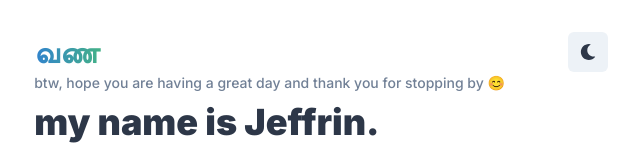
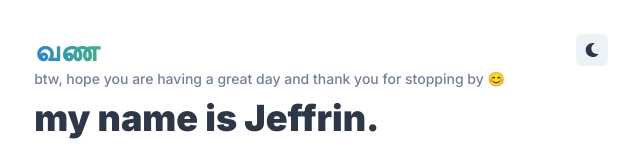
Before and after one commit to jjeffrin/my-portfolio, a React (Create React App) app: page / in a window 1280 px wide. Shown: the top 151 px of the page, without its empty margins (319-959 px from the left). Built offline with nearby package versions, Linux system fonts and the light colour scheme.

Commit message:
code cleanup and corrections

```diff
--- a/src/AppNew.tsx
+++ b/src/AppNew.tsx
@@ -1,6 +1,5 @@
-import { Text, VStack, Image, useColorMode, IconButton, HStack, Link, Divider, Container, Button, Heading, Box, Flex, Spacer, Grid, SlideFade, UnorderedList, ListItem, List, ListIcon, Icon } from '@chakra-ui/react';
-import Header from './components/Header'
-import { FaEnvelope, FaFacebookF, FaGithub, FaInstagram, FaLinkedinIn, FaMoon, FaSun, FaTwitter, FaDownload, FaFacebook, FaReact } from 'react-icons/fa'
+import { Text, Image, useColorMode, IconButton, HStack, Link, Divider, Container, Button, Heading, SlideFade, Icon } from '@chakra-ui/react';
+import { FaEnvelope, FaFacebookF, FaGithub, FaInstagram, FaLinkedinIn, FaMoon, FaSun, FaTwitter, FaReact } from 'react-icons/fa'
 
 import { SiChakraui } from 'react-icons/si'
 import Typewriter from 'typewriter-effect';
@@ -65,6 +64,7 @@ function AppNew() {
           </Heading>
           <IconButton
             aria-label="Toggle dark/light mode"
+            size={'sm'}
             icon={colorMode === "light" ? <FaMoon /> : <FaSun />}
             colorScheme={colorMode === "light" ? 'gray' : 'blue'}
             onClick={toggleColorMode}
@@ -87,48 +87,6 @@ function AppNew() {
         <Divider my={8} />
 
         <Text fontSize={'sm'} mt={2} fontWeight={'medium'} color='gray.500'> also, I explore other frameworks, for use in my personal projects, during off hours. Recent works involve using Blazor and React ✨</Text>
-
-        {/* <Divider my={8} /> */}
-
-        {/* <HStack my={8} borderRadius={16} backgroundColor={'gray.100'} px={8} py={4} display="flex" alignItems={'center'} justifyContent={'space-evenly'}>
-          <Image
-            borderRadius="full"
-            boxSize="150px"
-            src="/Reebok_Profile.jpg"
-            alt="Jeffrin J"
-          />
-          <List spacing={3}>
-            <ListItem>
-              <ListIcon as={FaInstagram} />
-              <Link href="https://www.instagram.com/jjeffrin/">instagram</Link>
-            </ListItem>
-            <ListItem>
-              <ListIcon as={FaTwitter} />
-              <Link href="https://twitter.com/jjeffrin">twitter</Link>
-            </ListItem>
-            <ListItem>
-              <ListIcon as={FaFacebook} />
-              <Link href="https://www.facebook.com/profile.php?id=100009318853280">facebook</Link>
-            </ListItem>
-            <ListItem>
-              <ListIcon as={FaLinkedinIn} />
-              <Link href="https://www.linkedin.com/in/jeffrin-j">linkedin</Link>
-            </ListItem>
-            <ListItem>
-              <ListIcon as={FaGithub} />
-              <Link href="https://github.com/jjeffrin">github</Link>
-            </ListItem>
-            <ListItem>
-              <ListIcon as={FaEnvelope} />
-              <Link href="mailto:jjeffrin@gmail.com">mail</Link>
-            </ListItem>
-          </List>
-        </HStack> */}
-
-        {/* <HStack w={'100%'} h={'100%'} justifyContent={'center'} alignItems={'center'}>
-          <Text h={'100%'} textAlign={'center'} mt={2} fontWeight={'medium'} color='gray.500'>this site is made using</Text>
-          <FaReact />
-        </HStack> */}
 
         <HStack mt={8} justifyContent={'center'}>
 
@@ -184,7 +142,7 @@ function AppNew() {
 
         </HStack>
 
-        <HStack my={4} justifyContent={'center'} colorScheme={colorMode === "light" ? 'gray' : 'blue'}>
+        <HStack my={4} justifyContent={'center'}>
           <Text fontSize={'sm'} fontWeight={'medium'} color='gray.500'>made using</Text>
           <Icon color={colorMode === "light" ? 'gray.500' : 'white'} as={FaReact} />
           <Text fontSize={'sm'} fontWeight={'medium'} color='gray.500'>and</Text>
--- a/src/index.tsx
+++ b/src/index.tsx
@@ -1,7 +1,6 @@
 import React from 'react';
 import ReactDOM from 'react-dom';
 import './index.css';
-import App from './App';
 import reportWebVitals from './reportWebVitals';
 import { ChakraProvider, ColorModeScript, extendTheme } from '@chakra-ui/react';
 import AppNew from './AppNew';
```
